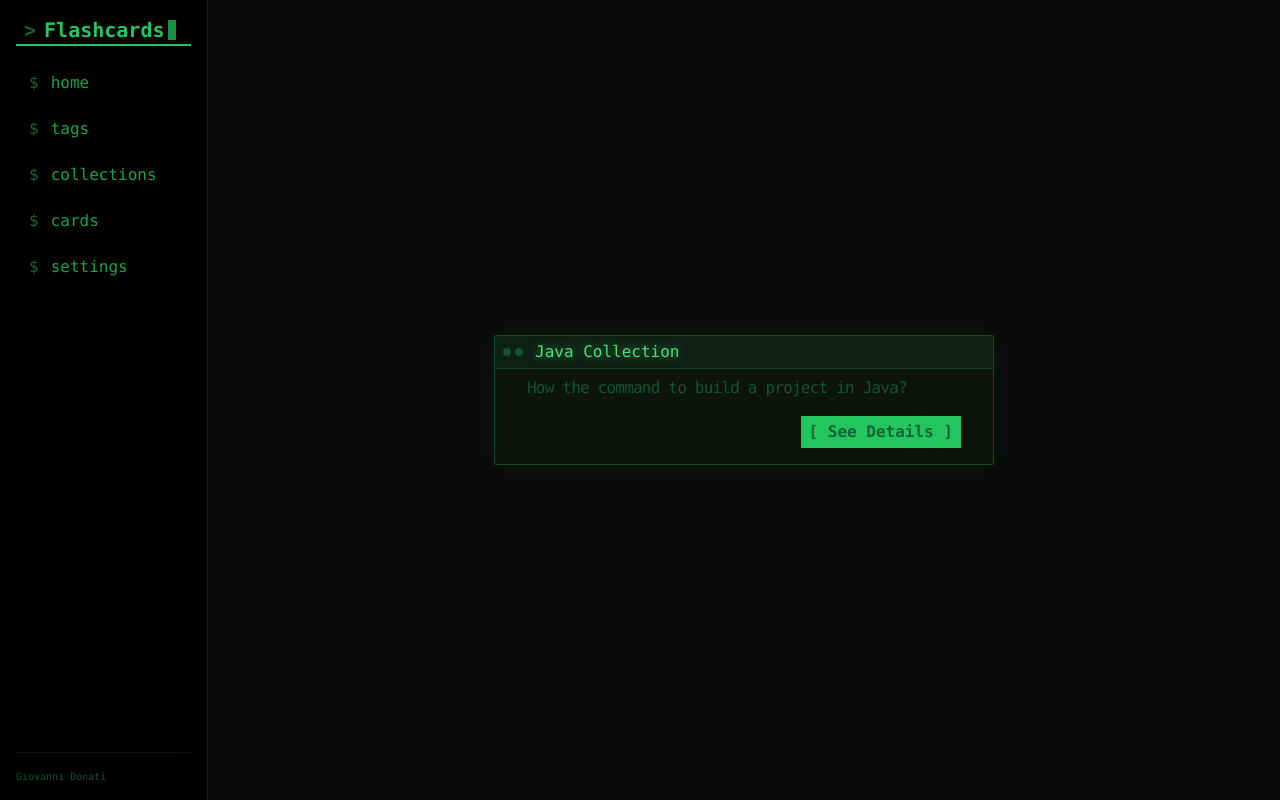
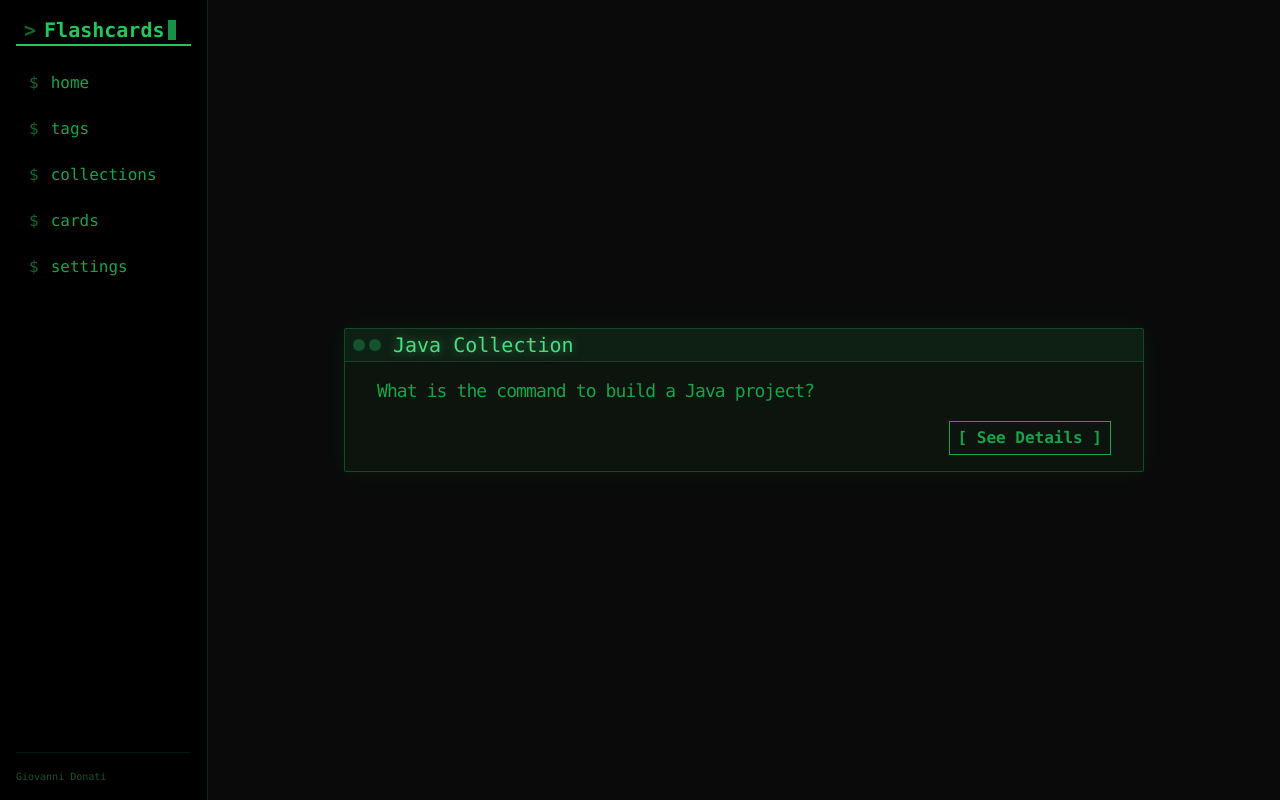
Before and after one commit to GiovanniDonati/flashcard-app, a React (Vite) app in the folder web/: page / in a window 1280 px wide. Built offline with nearby package versions, Linux system fonts and the light colour scheme.

Commit message:
feat: Update the design to card, similar to terminal retro

```diff
--- a/web/src/components/Card.tsx
+++ b/web/src/components/Card.tsx
@@ -1,24 +1,55 @@
+import { useState } from "react";
+
 const Card = () => {
+  const [turnOn, setTurnOn] = useState(false);
+
   return (
-    <div className="bg-[#0d140d] p-8 pb-4 min-w-[500px] border border-green-500/30 rounded-sm shadow-[0_0_20px_rgba(34,197,94,0.1)] relative overflow-hidden">
+    <div className="space-y-2">
+      <div className="bg-[#0d140d] p-8 pb-4 min-w-[800px] border border-green-500/30 rounded-sm shadow-[0_0_20px_rgba(34,197,94,0.1)] relative overflow-hidden">
         <div className="absolute top-0 left-0 w-full h-6 bg-green-900/20 border-b border-green-500/20 flex items-center px-2 py-4 gap-1">
-        <div className="w-2 h-2 rounded-full bg-green-900"></div>
-        <div className="w-2 h-2 rounded-full bg-green-900"></div>
-        <h1 className=" p-2 font-mono text-green-400 drop-shadow-[0_0_5px_rgba(74,222,128,0.5)]">
+          <div className="w-3 h-3 rounded-full bg-green-900"></div>
+          <div className="w-3 h-3 rounded-full bg-green-900"></div>
+          <h1 className=" p-2 font-mono text-xl text-green-400 drop-shadow-[0_0_5px_rgba(74,222,128,0.5)]">
             Java Collection
           </h1>
         </div>
         <div>
-        <p className="text-green-900 pt-2 tracking-tighter">
-          How the command to build a project in Java?
+          <p className="text-green-600 pt-4 tracking-tighter text-lg">
+            What is the command to build a Java project?
           </p>
           <div className="flex justify-end">
-          <button className="text-green-800 font-semibold mt-4 bg-green-500 p-2 py-1">
+            <button
+              onClick={() => setTurnOn(!turnOn)}
+              className={`font-semibold mt-4 border p-2 py-1 text-green-600 border-green-600 bg-[#0d140d] ${
+                turnOn && "bg-green-500 border-green-500 text-green-900"
+              }`}
+            >
               [ See Details ]
             </button>
           </div>
         </div>
       </div>
+      {turnOn && (
+        <div className="bg-[#0d140d] p-2 min-w-[500px] border border-green-500/30 rounded-sm shadow-[0_0_20px_rgba(34,197,94,0.1)] relative overflow-hidden">
+          <div className="flex flex-col">
+            <h1 className="p-2 mb-2 font-mono text-green-600 text-md">
+              Using javac project.java
+            </h1>
+            <div className="flex justify-between space-x-2 shadow-[0_0_20px_rgba(34,197,94,0.1)] relative">
+              <button className="hover:bg-green-500 hover:text-green-800 font-semibold w-full p-2 font-mono text-green-600 border border-green-600">
+                Don't remember
+              </button>
+              <button className="hover:bg-green-500 hover:text-green-800 font-semibold w-full p-2 font-mono text-green-600 border border-green-600">
+                Remember
+              </button>
+              <button className="hover:bg-green-500 hover:text-green-800 font-semibold w-full p-2 font-mono text-green-600 border border-green-600">
+                More or Less
+              </button>
+            </div>
+          </div>
+        </div>
+      )}
+    </div>
   );
 };
 
```
Lines whose indentation alone changed are shown as unchanged.
